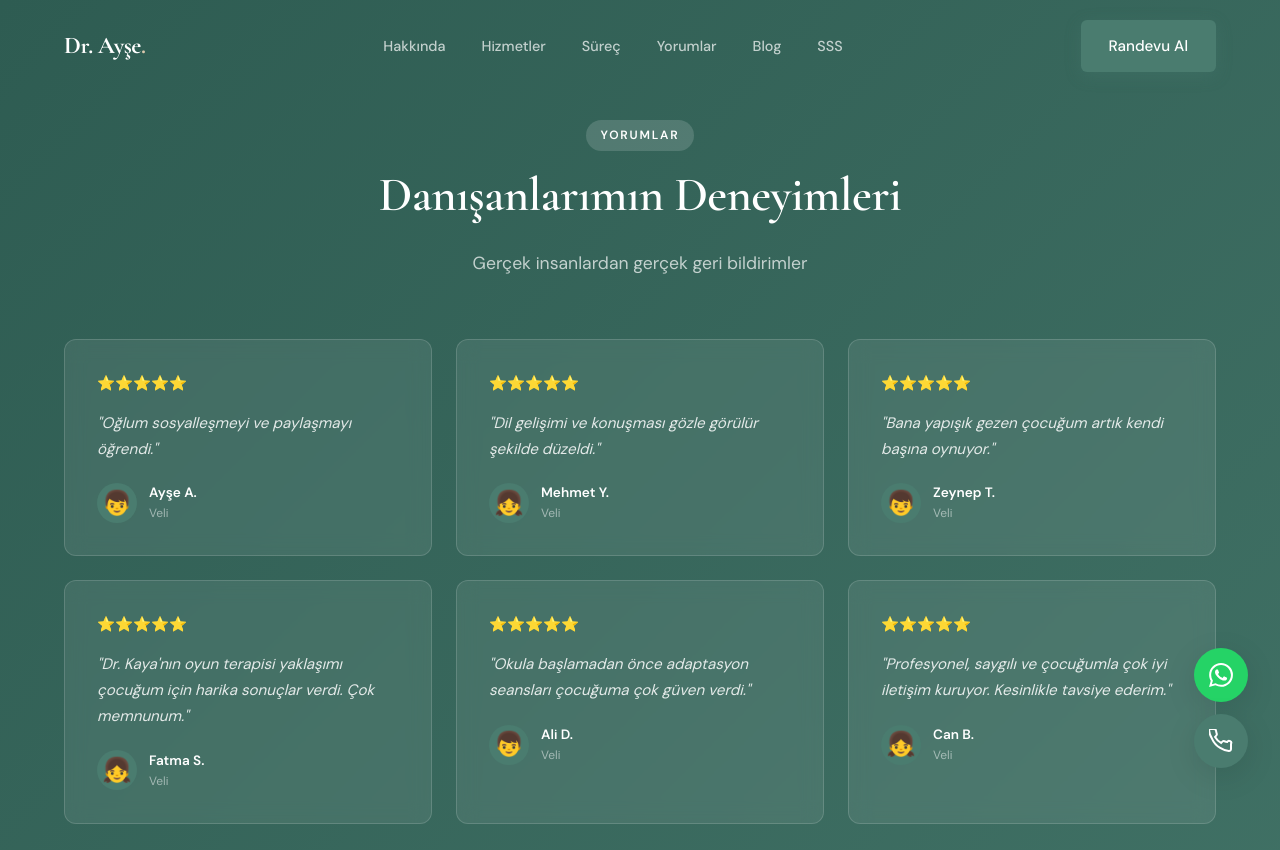
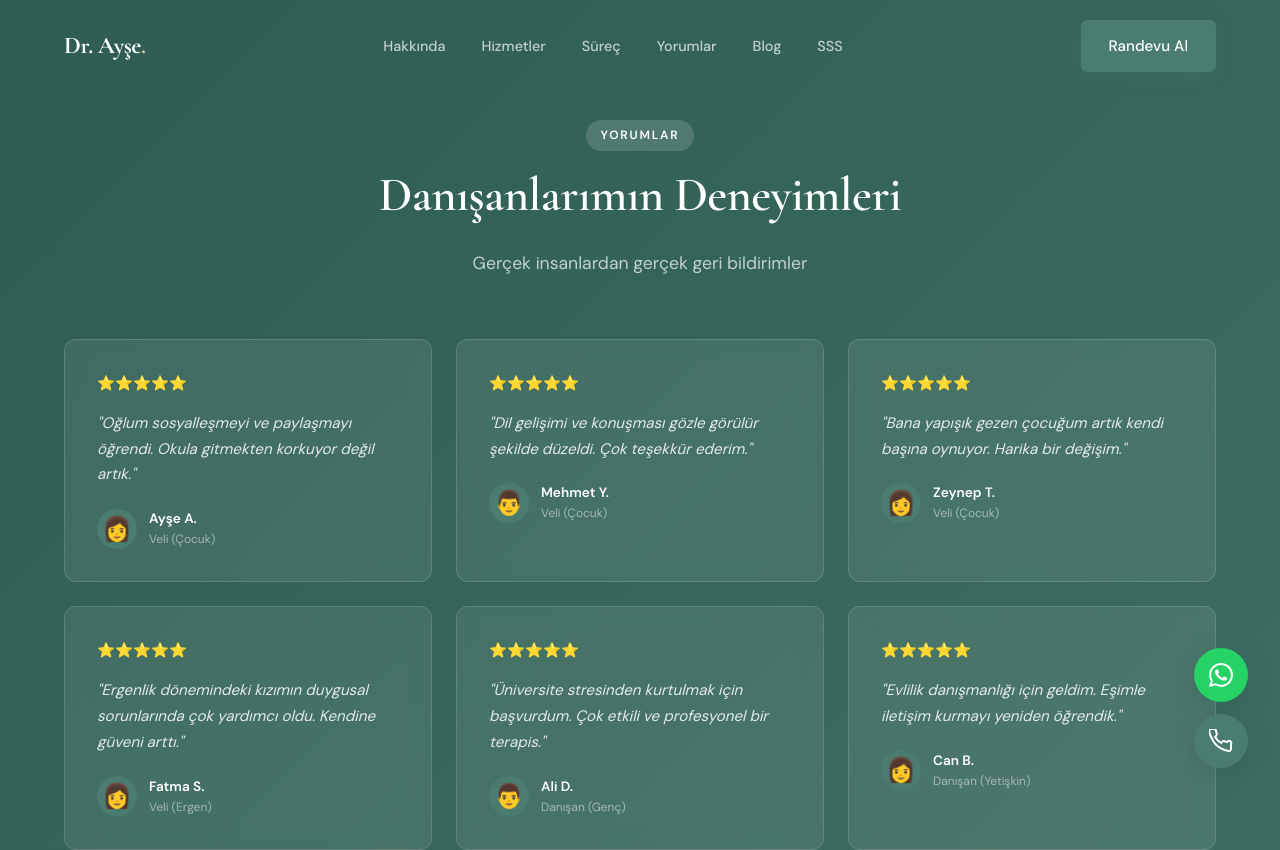
Before and after one commit to EdaNurBinici/psychologist_website, a React (Vite) app: page /yorumlar in a window 1280 px wide. Shown: the top 850 px of the page. Built offline with nearby package versions, Linux system fonts and the light colour scheme.

Commit message:
Add diverse testimonials from all age groups - children, teens, adults, elderly

```diff
--- a/pages/TestimonialsPage.jsx
+++ b/pages/TestimonialsPage.jsx
@@ -25,12 +25,16 @@ export default function TestimonialsPage() {
   useScrollReveal();
 
   const testimonials = [
-    { stars: "⭐⭐⭐⭐⭐", text: "Oğlum sosyalleşmeyi ve paylaşmayı öğrendi.", author: "Ayşe A.", role: "Veli", avatar: "👦" },
-    { stars: "⭐⭐⭐⭐⭐", text: "Dil gelişimi ve konuşması gözle görülür şekilde düzeldi.", author: "Mehmet Y.", role: "Veli", avatar: "👧" },
-    { stars: "⭐⭐⭐⭐⭐", text: "Bana yapışık gezen çocuğum artık kendi başına oynuyor.", author: "Zeynep T.", role: "Veli", avatar: "👦" },
-    { stars: "⭐⭐⭐⭐⭐", text: "Dr. Kaya'nın oyun terapisi yaklaşımı çocuğum için harika sonuçlar verdi. Çok memnunum.", author: "Fatma S.", role: "Veli", avatar: "👧" },
-    { stars: "⭐⭐⭐⭐⭐", text: "Okula başlamadan önce adaptasyon seansları çocuğuma çok güven verdi.", author: "Ali D.", role: "Veli", avatar: "👦" },
-    { stars: "⭐⭐⭐⭐⭐", text: "Profesyonel, saygılı ve çocuğumla çok iyi iletişim kuruyor. Kesinlikle tavsiye ederim.", author: "Can B.", role: "Veli", avatar: "👧" },
+    { stars: "⭐⭐⭐⭐⭐", text: "Oğlum sosyalleşmeyi ve paylaşmayı öğrendi. Okula gitmekten korkuyor değil artık.", author: "Ayşe A.", role: "Veli (Çocuk)", avatar: "👩" },
+    { stars: "⭐⭐⭐⭐⭐", text: "Dil gelişimi ve konuşması gözle görülür şekilde düzeldi. Çok teşekkür ederim.", author: "Mehmet Y.", role: "Veli (Çocuk)", avatar: "👨" },
+    { stars: "⭐⭐⭐⭐⭐", text: "Bana yapışık gezen çocuğum artık kendi başına oynuyor. Harika bir değişim.", author: "Zeynep T.", role: "Veli (Çocuk)", avatar: "👩" },
+    { stars: "⭐⭐⭐⭐⭐", text: "Ergenlik dönemindeki kızımın duygusal sorunlarında çok yardımcı oldu. Kendine güveni arttı.", author: "Fatma S.", role: "Veli (Ergen)", avatar: "👩" },
+    { stars: "⭐⭐⭐⭐⭐", text: "Üniversite stresinden kurtulmak için başvurdum. Çok etkili ve profesyonel bir terapis.", author: "Ali D.", role: "Danışan (Genç)", avatar: "👨" },
+    { stars: "⭐⭐⭐⭐⭐", text: "Evlilik danışmanlığı için geldim. Eşimle iletişim kurmayı yeniden öğrendik.", author: "Can B.", role: "Danışan (Yetişkin)", avatar: "👩" },
+    { stars: "⭐⭐⭐⭐⭐", text: "Kaygı bozukluğum için 3 ay terapi aldım. Hayatım tamamen değişti. Çok teşekkür ederim.", author: "Selin K.", role: "Danışan (Yetişkin)", avatar: "👩" },
+    { stars: "⭐⭐⭐⭐⭐", text: "İş stresi ve burnout sendromu için başvurdum. Şimdi daha dengeli bir yaşam sürüyorum.", author: "Kerem T.", role: "Danışan (Yetişkin)", avatar: "👨" },
+    { stars: "⭐⭐⭐⭐⭐", text: "Yaşlılıkta yalnızlık ve depresyon hissediyordum. Dr. Kaya'nın seansları bana yeni bir perspektif verdi.", author: "Hülya Ş.", role: "Danışan (Yaşlı)", avatar: "👵" },
+    { stars: "⭐⭐⭐⭐⭐", text: "Travma terapisi aldım. Geçmişimi kabul etmeyi ve ileriye bakmayı öğrendim.", author: "Murat A.", role: "Danışan (Yetişkin)", avatar: "👨" },
   ];
 
   return (
```
